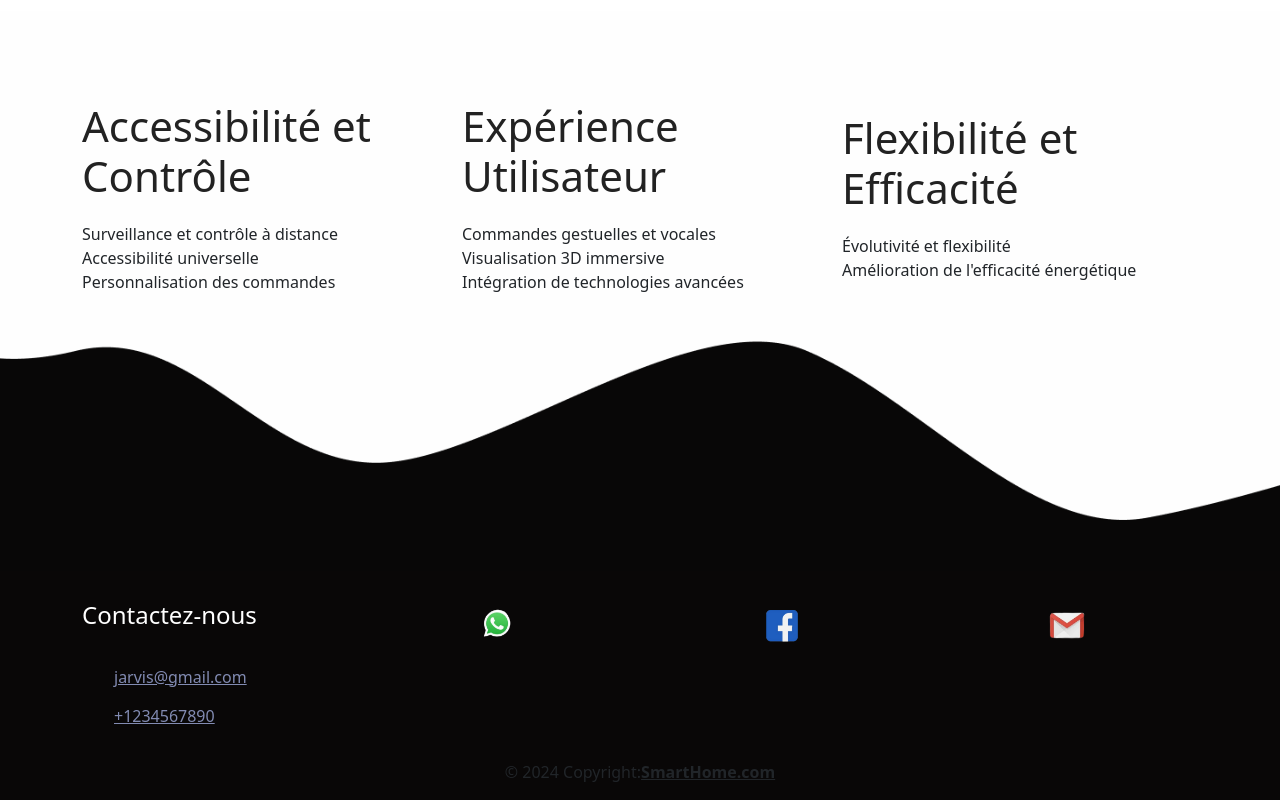
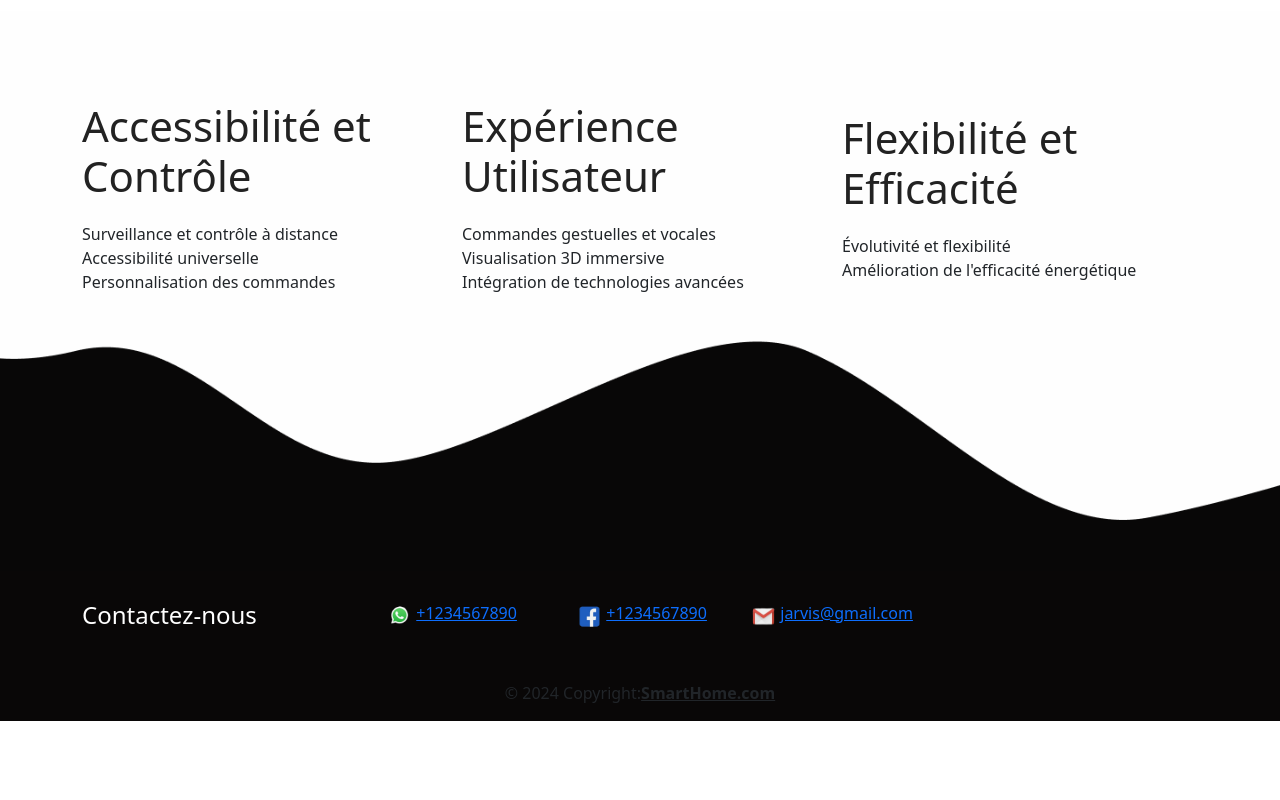
Before and after one commit to ISPM-HIU/finale, a React (Create React App) app in the folder web/: page / in a window 1280 px wide. Shown: the part 1919-2719 px from the top of the page. After the commit the page ends 2640 px from the top, so only its background shows below. Built offline with nearby package versions, Linux system fonts and the light colour scheme; some icons are missing.

Commit message:
delete start

```diff
--- a/web/src/components/LandingPage/Layout/Footer/Footer.js
+++ b/web/src/components/LandingPage/Layout/Footer/Footer.js
@@ -2,7 +2,6 @@ import React from "react";
 import watsap from "../../../../../src/images/watsap.png"
 import facebook from "../../../../../src/images/fb.png"
 import mail from "../../../../../src/images/mail.png"
-import { mapLinear } from "three/src/math/MathUtils";
 
 
 const Footer = () => {
@@ -13,26 +12,34 @@ const Footer = () => {
           <div className="col-lg-3 col-md-6 single-footer-widget">
             <h4>Contactez-nous</h4>
             <ul>
-              <li>
+              {/* <li>
                 <a href="#">jarvis@gmail.com</a>
-              </li>
+              </li> */}
 
-              <li>
-                <a href="#"> +1234567890</a>
-              </li>
             </ul>
           </div>
-          <div className="col-lg-9 col-md-6 single-footer-widget">
+          <div className="col-lg-6 col-md-6 single-footer-widget">
             <div className="row">
               <div className="d-flex justify-content-center col-md-4">
                 <img className="img-fluid2 border-left-top" src={watsap} alt="" width={"80%"} />
+                <span>
+                  <a href="#"> +1234567890</a>
+                </span>
               </div>
               <div className="d-flex justify-content-center col-md-4">
                 <img className="img-fluid2 border-left-top" src={facebook} alt="" width={"80%"} />
+                <span>
+                  <a href="#"> +1234567890</a>
+                </span>
               </div>
               <div className="d-flex justify-content-center col-md-4">
                 <img className="img-fluid2 border-left-top" src={mail} alt="" width={"80%"} />
+                <span>
+                    <a href="#">jarvis@gmail.com</a>
+                </span>
                 </div>
+            </div>
+          <div className="col-lg-3">
           </div>
 
             {/* <ul>
```
Also changed, not shown: web/src/images/home-banner-bg1.png, web/src/images/home-banner-bg112.png (added). Lines whose indentation alone changed are shown as unchanged.
